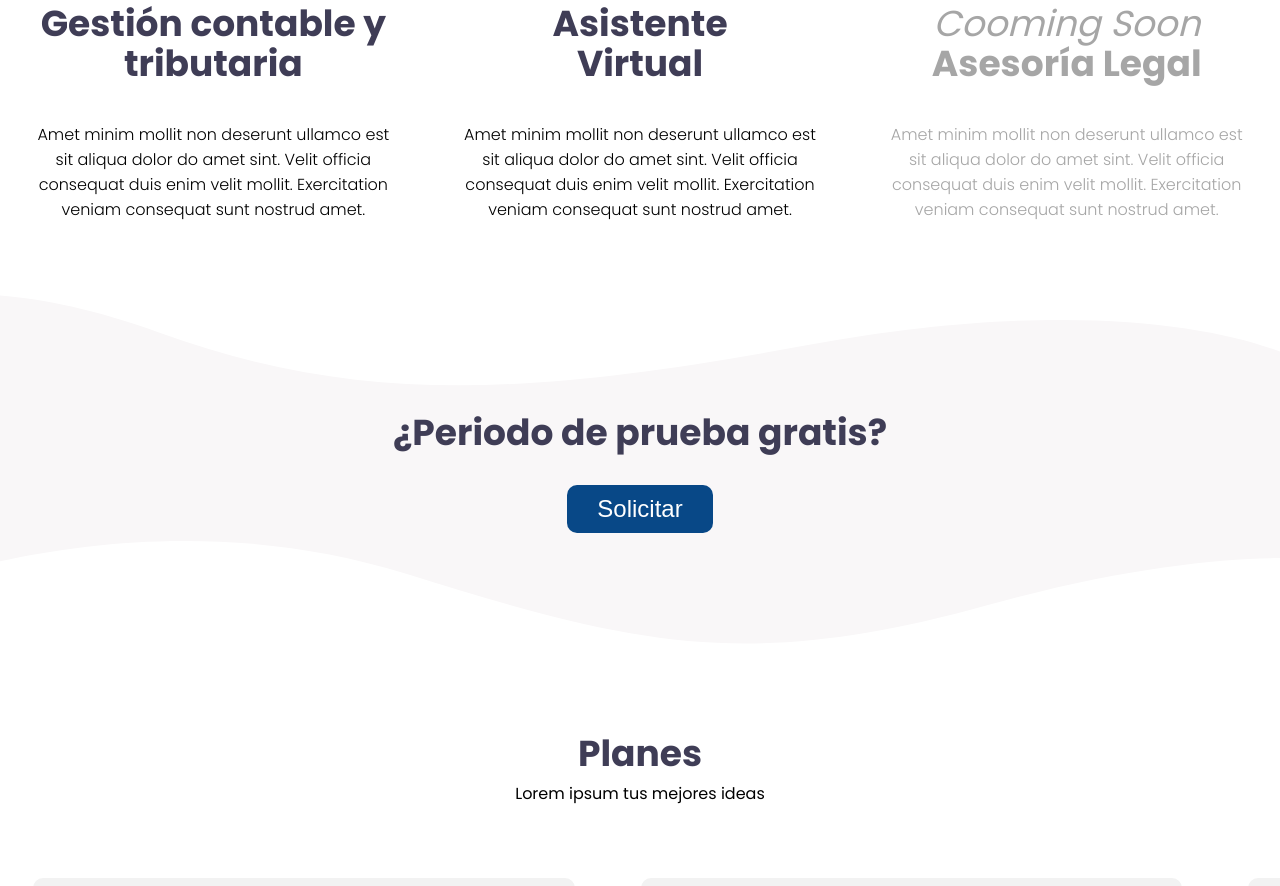
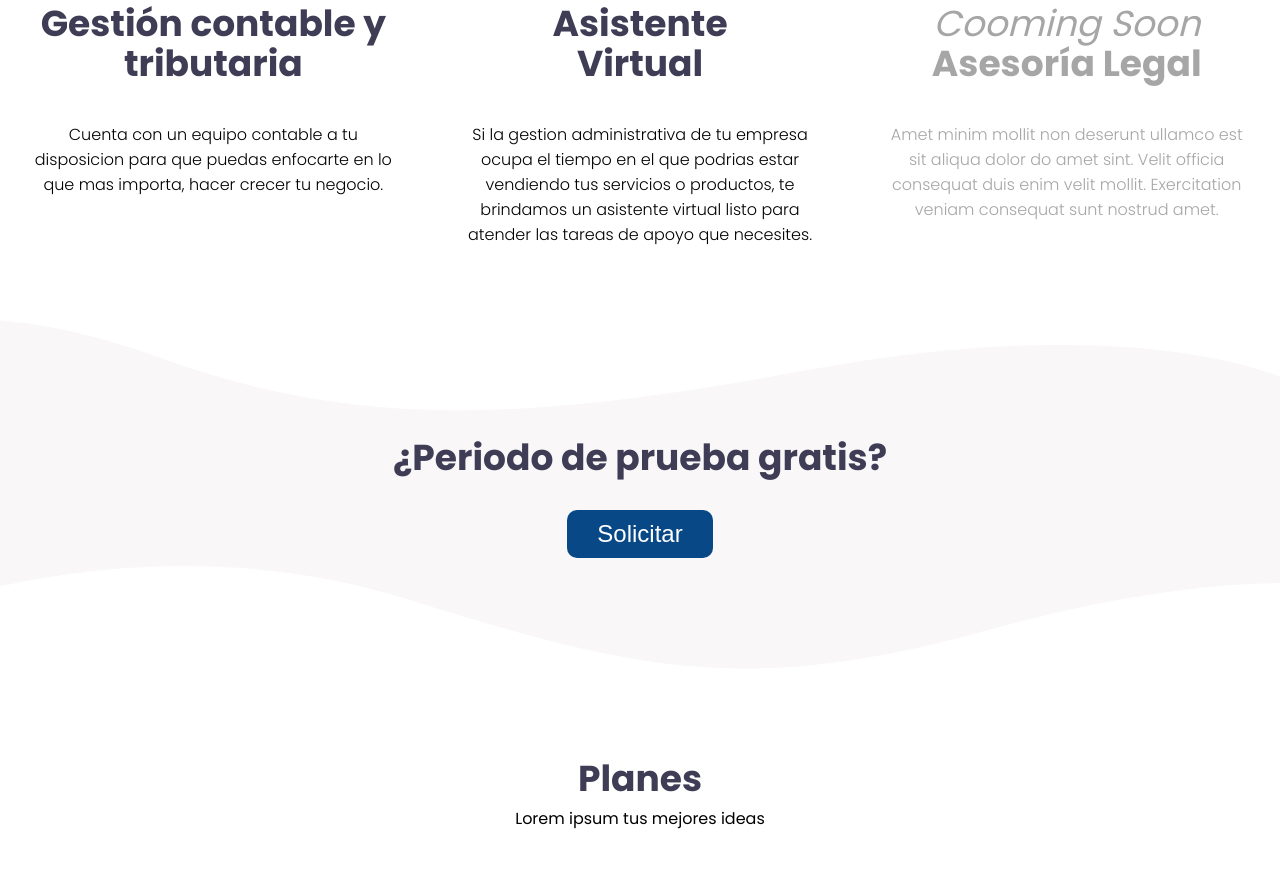
Before and after one commit to Groway-Studio/backoffice-landing, a React (Create React App) app: page / in a window 1280 px wide. Shown: the part 1100-1986 px from the top of the page. Built offline with nearby package versions, Linux system fonts and the light colour scheme.

Commit message:
Update services.tsx

```diff
--- a/src/component/services.tsx
+++ b/src/component/services.tsx
@@ -15,12 +15,12 @@ export default function Hero() {
             <div className="col">
               <img src={calculatorIlus} className="calculatorIlus" alt="" />
               <h2>Gestión contable y tributaria</h2>
-              <p>Amet minim mollit non deserunt ullamco est sit aliqua dolor do amet sint. Velit officia consequat duis enim velit mollit. Exercitation veniam consequat sunt nostrud amet.</p>
+              <p>Cuenta con un equipo contable a tu disposicion para que puedas enfocarte en lo que mas importa, hacer crecer tu negocio.</p>
             </div>
             <div className="col">
               <img src={assistanceIlus} className="assistanceIlus" alt="" />
               <h2>Asistente <br /> Virtual</h2>
-              <p>Amet minim mollit non deserunt ullamco est sit aliqua dolor do amet sint. Velit officia consequat duis enim velit mollit. Exercitation veniam consequat sunt nostrud amet.</p>
+              <p>Si la gestion administrativa de tu empresa ocupa el tiempo en el que podrias estar vendiendo tus servicios o productos, te brindamos un asistente virtual listo para atender las tareas de apoyo que necesites.</p>
             </div>
             <div className="col disabled">
               <img src={consultancyIlus} className="consultancyIlus" alt="" />
```
